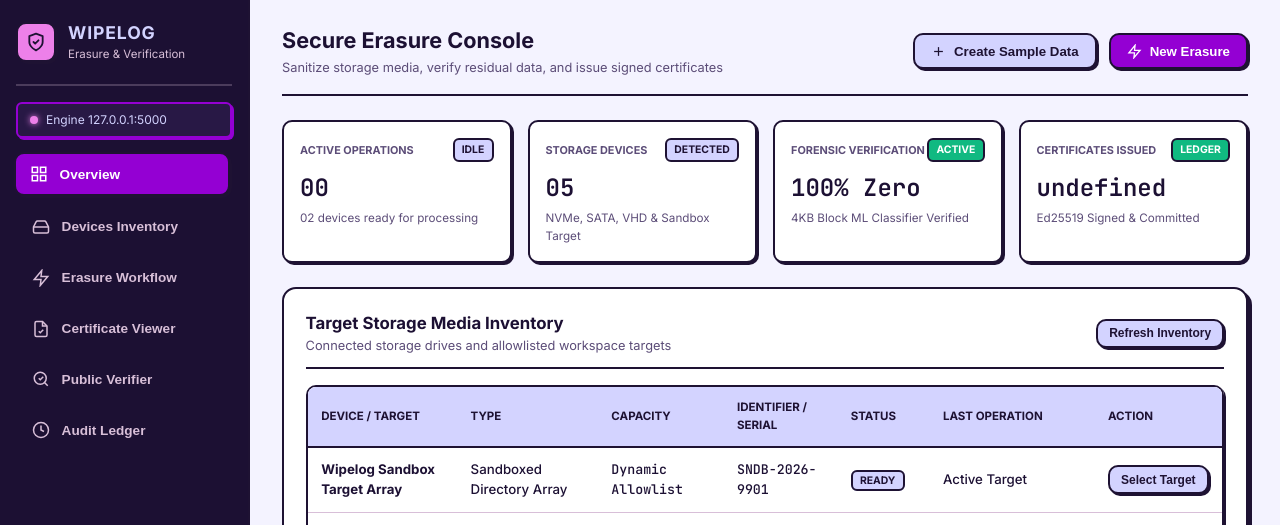
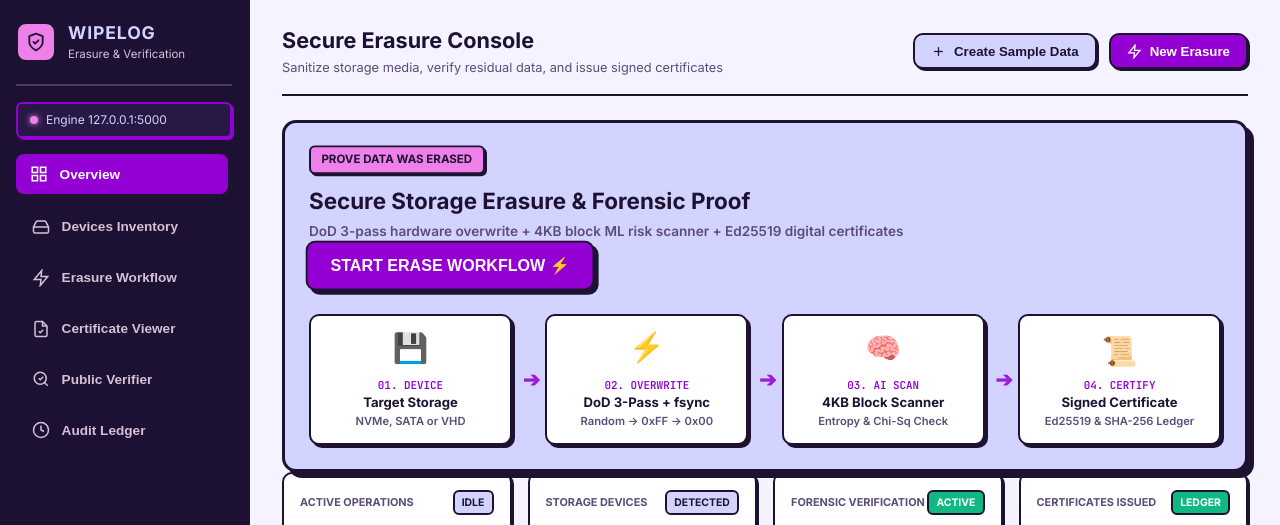
Before and after one commit to ctrl-Nix/Wipelog, a Flask app: page / in a window 1280 px wide. Shown: the top 525 px of the page. Run offline with Flask 3, Linux system fonts and the light colour scheme; data that the repository does not hold is empty.

Commit message:
Add playful cartoonish intro hero animation component with custom palette (#D3D3FF, #9400D3, #D8BFD8, #ED80E9)

```diff
--- a/web/static/style.css
+++ b/web/static/style.css
@@ -586,6 +586,132 @@ body {
   display: block;
 }
 
+/* Playful Cartoonish Hero Intro Card */
+.cartoon-hero-card {
+  background-color: var(--c-periwinkle);
+  border: 3px solid var(--border-dark);
+  border-radius: var(--radius-lg);
+  padding: 1.5rem;
+  box-shadow: 6px 6px 0px var(--border-dark);
+  position: relative;
+  overflow: hidden;
+}
+
+.cartoon-badge {
+  display: inline-block;
+  font-size: 0.72rem;
+  font-weight: 800;
+  padding: 0.25rem 0.65rem;
+  background-color: var(--c-pink);
+  color: var(--border-dark);
+  border: 2px solid var(--border-dark);
+  border-radius: var(--radius-sm);
+  box-shadow: 2px 2px 0px var(--border-dark);
+  margin-bottom: 0.5rem;
+  animation: floatCartoon 3s ease-in-out infinite;
+}
+
+.cartoon-title {
+  font-size: 1.4rem;
+  font-weight: 900;
+  color: var(--border-dark);
+  margin-bottom: 0.2rem;
+}
+
+.cartoon-sub {
+  font-size: 0.85rem;
+  font-weight: 600;
+  color: var(--text-muted);
+}
+
+.cartoon-pop-btn {
+  box-shadow: 4px 4px 0px var(--border-dark) !important;
+  animation: pulseBouncy 2.5s ease-in-out infinite;
+}
+.cartoon-pop-btn:hover {
+  transform: translate(-2px, -2px) scale(1.03);
+  box-shadow: 6px 6px 0px var(--c-pink) !important;
+}
+
+/* Cartoon Flow Grid */
+.cartoon-flow-grid {
+  display: flex;
+  align-items: center;
+  justify-content: space-between;
+  margin-top: 1.5rem;
+  gap: 0.5rem;
+}
+
+.cartoon-flow-node {
+  flex: 1;
+  background-color: #FFFFFF;
+  border: 2px solid var(--border-dark);
+  border-radius: var(--radius-md);
+  padding: 0.85rem 0.5rem;
+  text-align: center;
+  box-shadow: 3px 3px 0px var(--border-dark);
+  transition: all 0.2s cubic-bezier(0.34, 1.56, 0.64, 1);
+  cursor: pointer;
+}
+
+.cartoon-flow-node:hover {
+  transform: translateY(-5px) scale(1.04);
+  box-shadow: 5px 5px 0px var(--c-pink);
+  border-color: var(--border-dark);
+}
+
+.node-icon-box {
+  font-size: 1.8rem;
+  margin-bottom: 0.25rem;
+  animation: floatCartoon 2.5s ease-in-out infinite;
+}
+.node-1 .node-icon-box { animation-delay: 0s; }
+.node-2 .node-icon-box { animation-delay: 0.4s; }
+.node-3 .node-icon-box { animation-delay: 0.8s; }
+.node-4 .node-icon-box { animation-delay: 1.2s; }
+
+.node-step {
+  font-family: var(--font-mono);
+  font-size: 0.68rem;
+  font-weight: 800;
+  color: var(--c-violet);
+}
+
+.node-title {
+  font-size: 0.82rem;
+  font-weight: 800;
+  color: var(--border-dark);
+}
+
+.node-desc {
+  font-size: 0.7rem;
+  font-weight: 600;
+  color: var(--text-muted);
+}
+
+.cartoon-arrow {
+  font-size: 1.3rem;
+  font-weight: 900;
+  color: var(--c-violet);
+  animation: arrowPulse 1.5s infinite alternate;
+}
+
+/* Keyframe Animations */
+@keyframes floatCartoon {
+  0%, 100% { transform: translateY(0px); }
+  50% { transform: translateY(-5px); }
+}
+
+@keyframes pulseBouncy {
+  0%, 100% { transform: scale(1); }
+  50% { transform: scale(1.03); }
+}
+
+@keyframes arrowPulse {
+  0% { transform: translateX(0px); opacity: 0.6; }
+  100% { transform: translateX(4px); opacity: 1; }
+}
+
 .warning-banner {
   background-color: var(--c-pink);
   border: var(--border-width) solid var(--border-dark);
--- a/web/templates/index.html
+++ b/web/templates/index.html
@@ -113,6 +113,51 @@
 
       <!-- VIEW 1: OVERVIEW / DASHBOARD -->
       <section class="view-panel active" id="view-overview">
+
+        <!-- Playful Cartoonish Hero Intro Card -->
+        <div class="cartoon-hero-card mb-4">
+          <div class="hero-header-row flex justify-between items-center">
+            <div>
+              <span class="cartoon-badge">PROVE DATA WAS ERASED</span>
+              <h2 class="cartoon-title">Secure Storage Erasure & Forensic Proof</h2>
+              <p class="cartoon-sub">DoD 3-pass hardware overwrite + 4KB block ML risk scanner + Ed25519 digital certificates</p>
+            </div>
+            <button class="btn btn-primary btn-lg cartoon-pop-btn" onclick="startNewErasureWorkflow()">
+              <span>START ERASE WORKFLOW ⚡</span>
+            </button>
+          </div>
+
+          <!-- Animated Cartoon Workflow Nodes -->
+          <div class="cartoon-flow-grid">
+            <div class="cartoon-flow-node node-1" onclick="startNewErasureWorkflow()">
+              <div class="node-icon-box">💾</div>
+              <div class="node-step">01. DEVICE</div>
+              <div class="node-title">Target Storage</div>
+              <div class="node-desc">NVMe, SATA or VHD</div>
+            </div>
+            <div class="cartoon-arrow">➔</div>
+            <div class="cartoon-flow-node node-2" onclick="startNewErasureWorkflow()">
+              <div class="node-icon-box">⚡</div>
+              <div class="node-step">02. OVERWRITE</div>
+              <div class="node-title">DoD 3-Pass + fsync</div>
+              <div class="node-desc">Random → 0xFF → 0x00</div>
+            </div>
+            <div class="cartoon-arrow">➔</div>
+            <div class="cartoon-flow-node node-3" onclick="startNewErasureWorkflow()">
+              <div class="node-icon-box">🧠</div>
+              <div class="node-step">03. AI SCAN</div>
+              <div class="node-title">4KB Block Scanner</div>
+              <div class="node-desc">Entropy & Chi-Sq Check</div>
+            </div>
+            <div class="cartoon-arrow">➔</div>
+            <div class="cartoon-flow-node node-4" onclick="startNewErasureWorkflow()">
+              <div class="node-icon-box">📜</div>
+              <div class="node-step">04. CERTIFY</div>
+              <div class="node-title">Signed Certificate</div>
+              <div class="node-desc">Ed25519 & SHA-256 Ledger</div>
+            </div>
+          </div>
+        </div>
 
         <!-- Compact Summary Stats Grid -->
         <div class="metrics-grid">
```
Also changed, not shown: app/globals.css (+47 -3 lines), app/page.tsx (+62 -11 lines).
